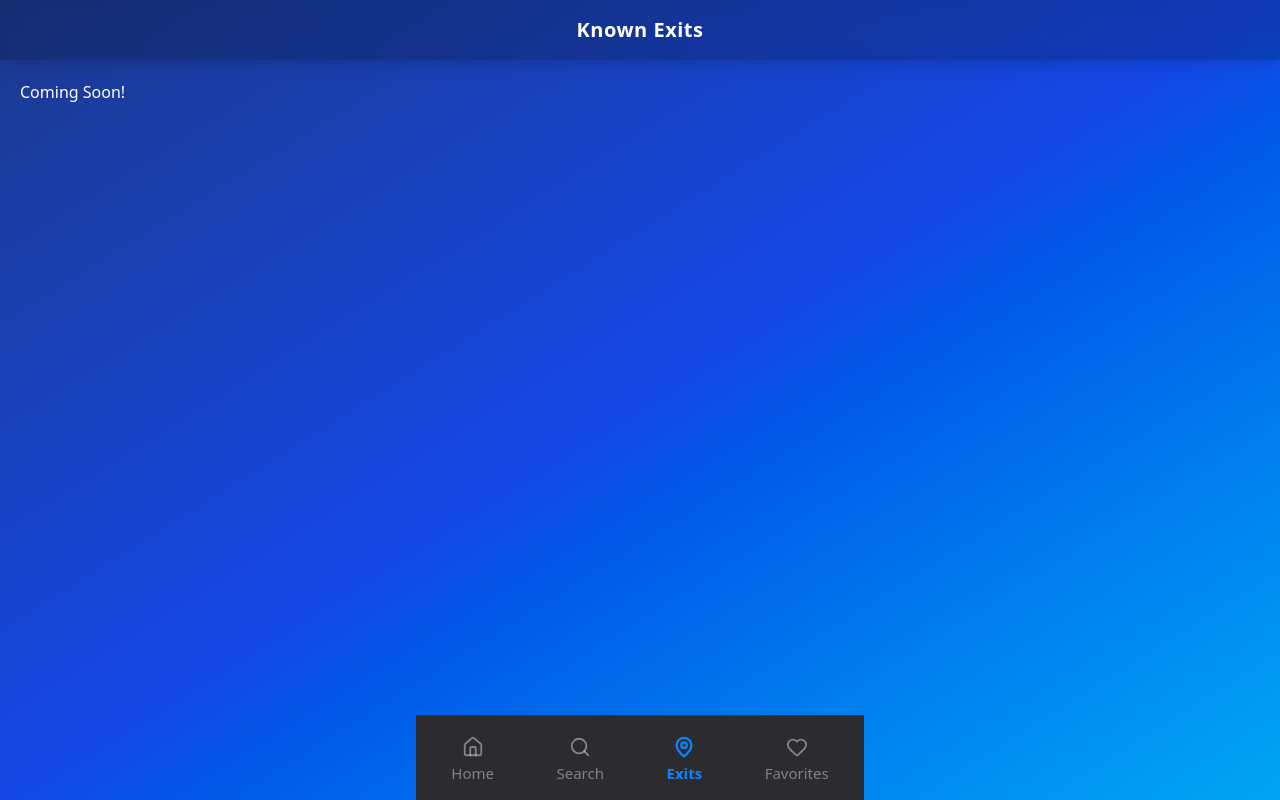
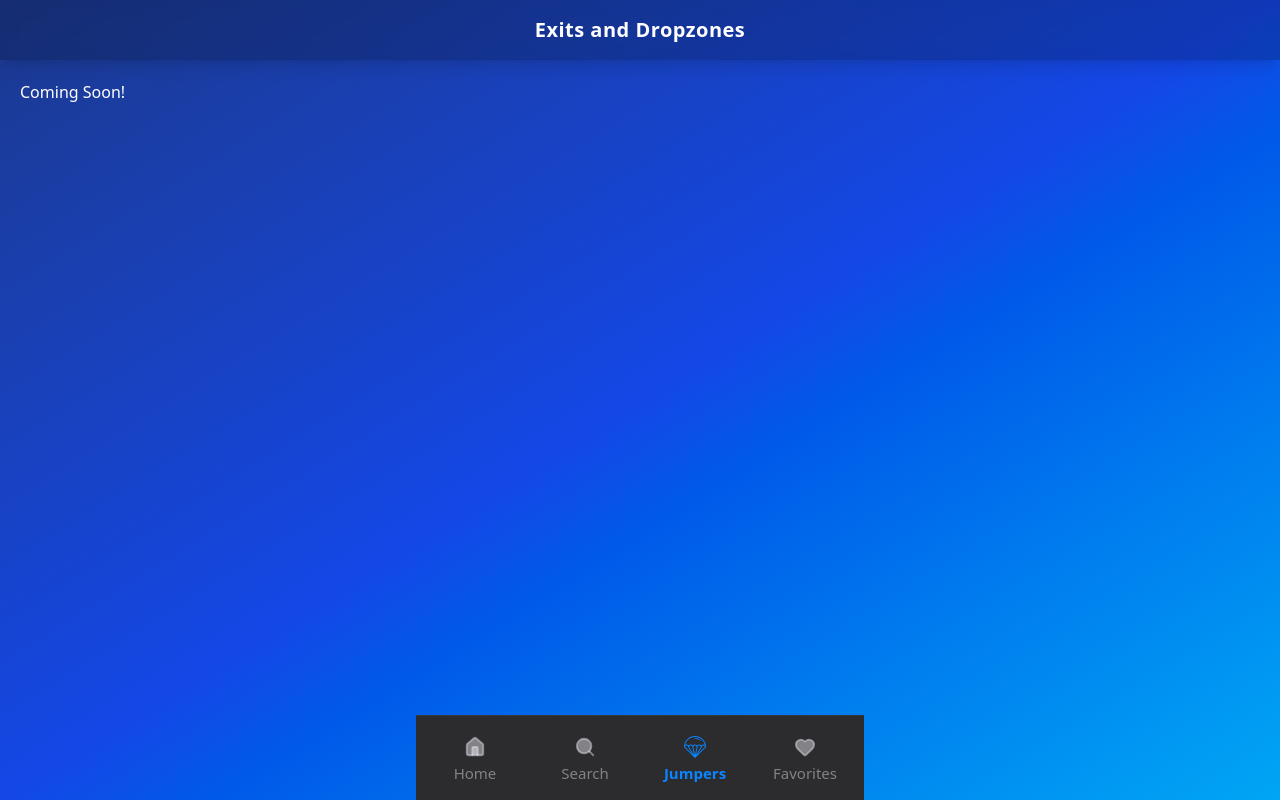
Before and after one commit to poloblue1357/weatherapp, a React (Vite) app in the folder frontend/: page /exits in a window 1280 px wide. Built offline with nearby package versions, Linux system fonts and the light colour scheme.

Commit message:
added parachute svg and updated navbar

```diff
--- a/frontend/package.json
+++ b/frontend/package.json
@@ -35,6 +35,7 @@
     "eslint-plugin-react-refresh": "^0.4.24",
     "globals": "^16.5.0",
     "postcss": "^8.5.6",
-    "tailwindcss": "^4.1.18"
+    "tailwindcss": "^4.1.18",
+    "vite-plugin-svgr": "^4.5.0"
   }
 }
--- a/frontend/src/components/NavBar.jsx
+++ b/frontend/src/components/NavBar.jsx
@@ -1,18 +1,25 @@
 import React from "react";
 import { Link, useLocation } from "react-router-dom";
 import { Home, Search, MapPin, Heart } from "lucide-react";
+import  ParachuteIcon from '../assets/parachute-parachutist-svgrepo-com.svg?react'
 
 const NavButton = ({ to, icon, label, active }) => (
     <Link
         to={to}
         style={{
-            display: "flex", flexDirection: "column", alignItems: "center", gap: 4,
-            padding: "12px 24px", borderRadius: 12, textDecoration: "none", transition: "all 0.2s",
-            color: active ? "#0A84FF" : "rgba(235,235,245,0.45)",
+        display: "flex", flexDirection: "column", alignItems: "center", gap: 4,
+        padding: "12px 24px", borderRadius: 12, textDecoration: "none", transition: "all 0.2s",
+        color: active ? "#0A84FF" : "rgba(235,235,245,0.45)",
+        width: 80
         }}
     >
-        {React.cloneElement(icon, { size: 22, strokeWidth: active ? 2.5 : 2 })}
-        <span style={{ fontSize: 15, fontWeight: active ? 700 : 500 }}>{label}</span>
+    {React.cloneElement(icon, {
+        size: 24,
+        width: 22,
+        height: 22,
+        style: { fill: active ? "#0A84FF" : "rgba(235,235,245,0.45)", flexShrink: 0 }
+    })}
+    <span style={{ fontSize: 15, fontWeight: active ? 700 : 500 }}>{label}</span>
     </Link>
 );
 
@@ -29,7 +36,7 @@ function NavBar({ currentPage }) {
             <div style={{ display: "flex", justifyContent: "space-around", padding: "8px 4px 4px" }}>
                 <NavButton to="/"          icon={<Home />}   label="Home"      active={current === "" || current === "home"} />
                 <NavButton to="/search"    icon={<Search />} label="Search"    active={current === "search"} />
-                <NavButton to="/exits"     icon={<MapPin />} label="Exits"     active={current === "exits"} />
+                <NavButton to="/exits"     icon={<ParachuteIcon />} label="Jumpers" active={current === "exits"} />
                 <NavButton to="/favorites" icon={<Heart />}  label="Favorites" active={current === "favorites"} />
             </div>
         </nav>
--- a/frontend/src/components/WeatherCard.jsx
+++ b/frontend/src/components/WeatherCard.jsx
@@ -250,7 +250,7 @@ export default function WeatherCard({
                 </div>
 
                 {/* Moon info */}
-                <div style={{ padding: "12px 24px 0" }}>
+                <div style={{ padding: "24px 24px 0", paddingBottom: '12px' }}>
                     <MoonInfo weatherInfo={weather} lat={latitude} lon={longitude} />
                 </div>
 
--- a/frontend/src/pages/Exits.jsx
+++ b/frontend/src/pages/Exits.jsx
@@ -13,7 +13,7 @@ function Exits() {
 
     return (
         <div className="min-h-screen bg-gradient-to-br from-blue-900 via-blue-700 to-sky-500">
-            <Header title="Known Exits" showBackButton={false} />
+            <Header title="Exits and Dropzones" showBackButton={false} />
             <h1 className="m-5 text-white">Coming Soon!</h1>
 
 
--- a/frontend/vite.config.js
+++ b/frontend/vite.config.js
@@ -1,10 +1,11 @@
 // vite.config.js
 import { defineConfig } from 'vite';
 import react from '@vitejs/plugin-react';
+import svgr from 'vite-plugin-svgr';
 
 export default defineConfig({
   base: '/',
-  plugins: [react()],
+  plugins: [react(), svgr()],
   build: {
     outDir: 'dist',
     assetsDir: 'assets',
```
Also changed, not shown: frontend/src/assets/parachute-parachutist-svgrepo-com.svg (added), 1 other file (tests, documents, lock files or other folders).
